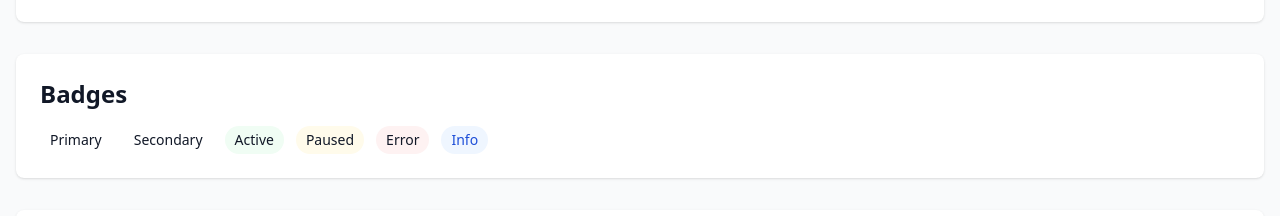
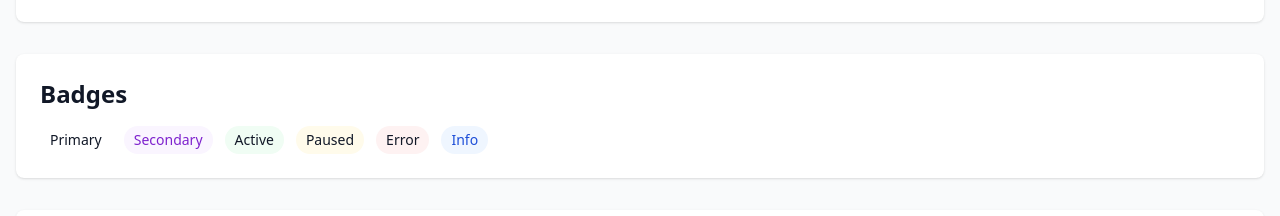
Before and after one commit to imka07/VK-Practice, a Next.js app: page /ui-kit in a window 1280 px wide. Shown: the part 2303-2519 px from the top of the page. Built offline with nearby package versions, Linux system fonts and the light colour scheme; no server answers.

Commit message:
Add secondary variant to Badge component

```diff
--- a/src/components/ui/Badge.tsx
+++ b/src/components/ui/Badge.tsx
@@ -2,7 +2,7 @@ import { HTMLAttributes, forwardRef } from 'react';
 import { cn } from '@/lib/utils/cn';
 
 export interface BadgeProps extends HTMLAttributes<HTMLSpanElement> {
-  variant?: 'default' | 'success' | 'error' | 'warning' | 'info';
+  variant?: 'default' | 'success' | 'error' | 'warning' | 'info' | 'secondary';
   size?: 'sm' | 'md';
 }
 
@@ -16,6 +16,7 @@ export const Badge = forwardRef<HTMLSpanElement, BadgeProps>(
       error: 'bg-error-50 text-error-700',
       warning: 'bg-warning-50 text-warning-700',
       info: 'bg-primary-50 text-primary-700',
+      secondary: 'bg-purple-50 text-purple-700',
     };
 
     const sizes = {
```
